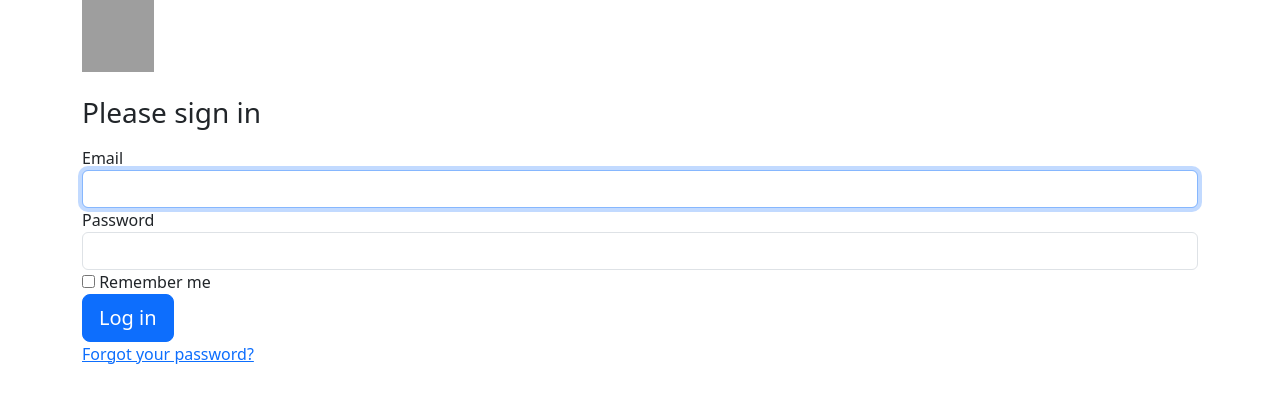
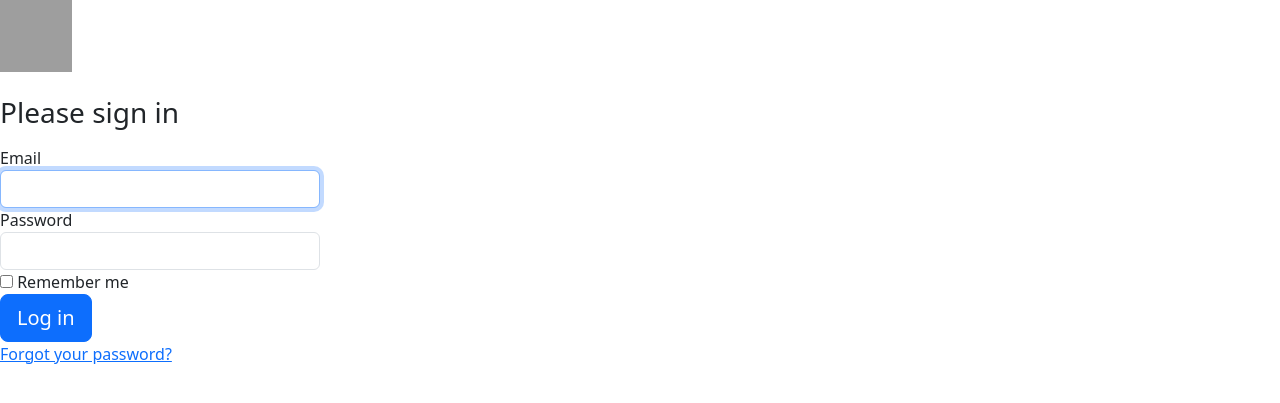
Before and after one commit to bilalarshad63/CampManager, a Rails app: page /admins/sign_in in a window 1280 px wide. Shown: the top 403 px of the page. Run offline with Rails 7, Linux system fonts and the light colour scheme; style sheets or scripts are compiled from the project's sources; some libraries are stand-ins or nearby versions; grey boxes are pictures that could not be loaded.

Commit message:
Revert "first day 2nd commit"
This reverts commit 5b73937d4580f24b516b58c2b81c8b9b977774f4.

```diff
--- a/app/controllers/home_page_admins_controller.rb
+++ b/app/controllers/home_page_admins_controller.rb
@@ -3,5 +3,4 @@ class HomePageAdminsController < ApplicationController
 
 	def index
 	end
-
 end
--- a/app/views/devise/sessions/new.html.erb
+++ b/app/views/devise/sessions/new.html.erb
@@ -1,5 +1,4 @@
-<div class="container">
-  <div style="margin: 0px" >
+<div class= "col-3">
     <%= form_for(resource, as: resource_name, url: session_path(resource_name)) do |f| %>
       <img class="mb-4" src="https://getbootstrap.com/docs/4.0/assets/brand/bootstrap-solid.svg" alt="" width="72" height="72">
       <h1 class="h3 mb-3 font-weight-normal">Please sign in</h1>
@@ -26,7 +25,7 @@
       </div>
     <% end %>
 
+
+
+</div>
 <%= render "devise/shared/links" %>
-
-  </div>
-</div>
```
